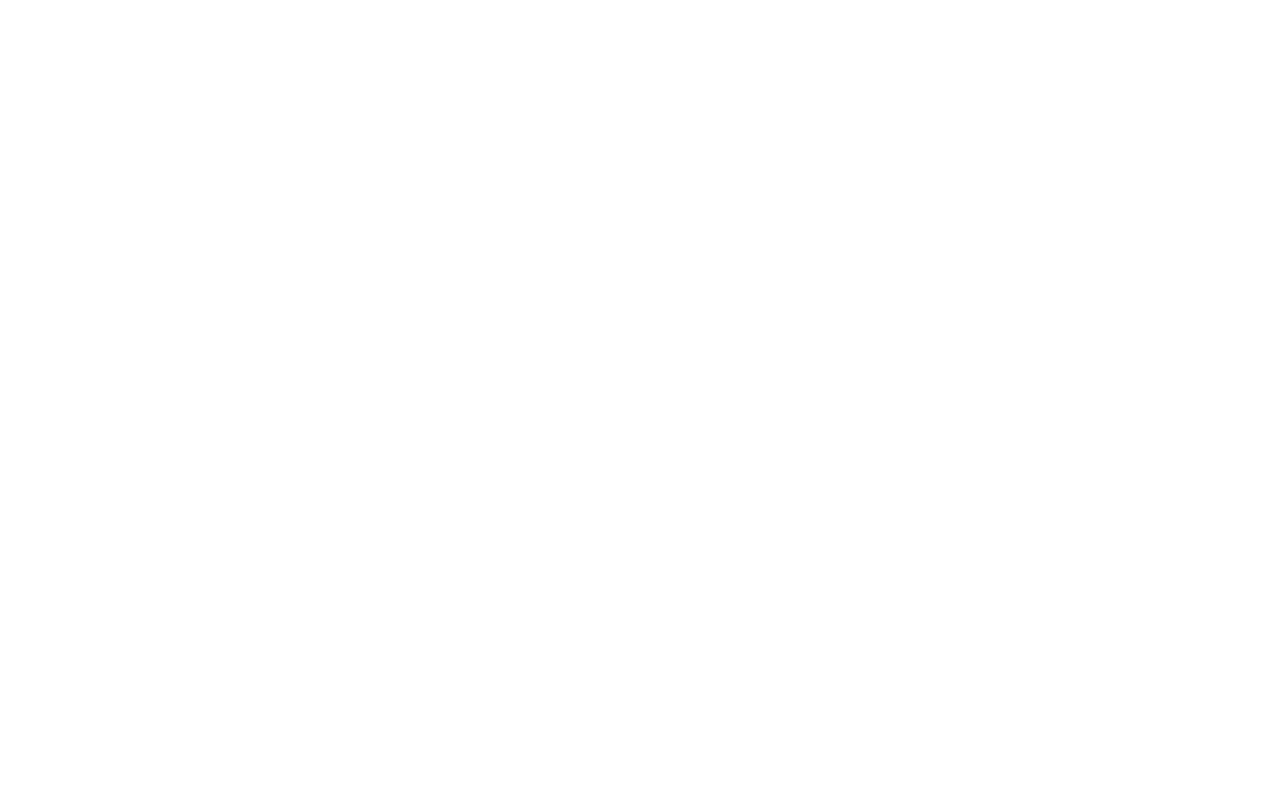
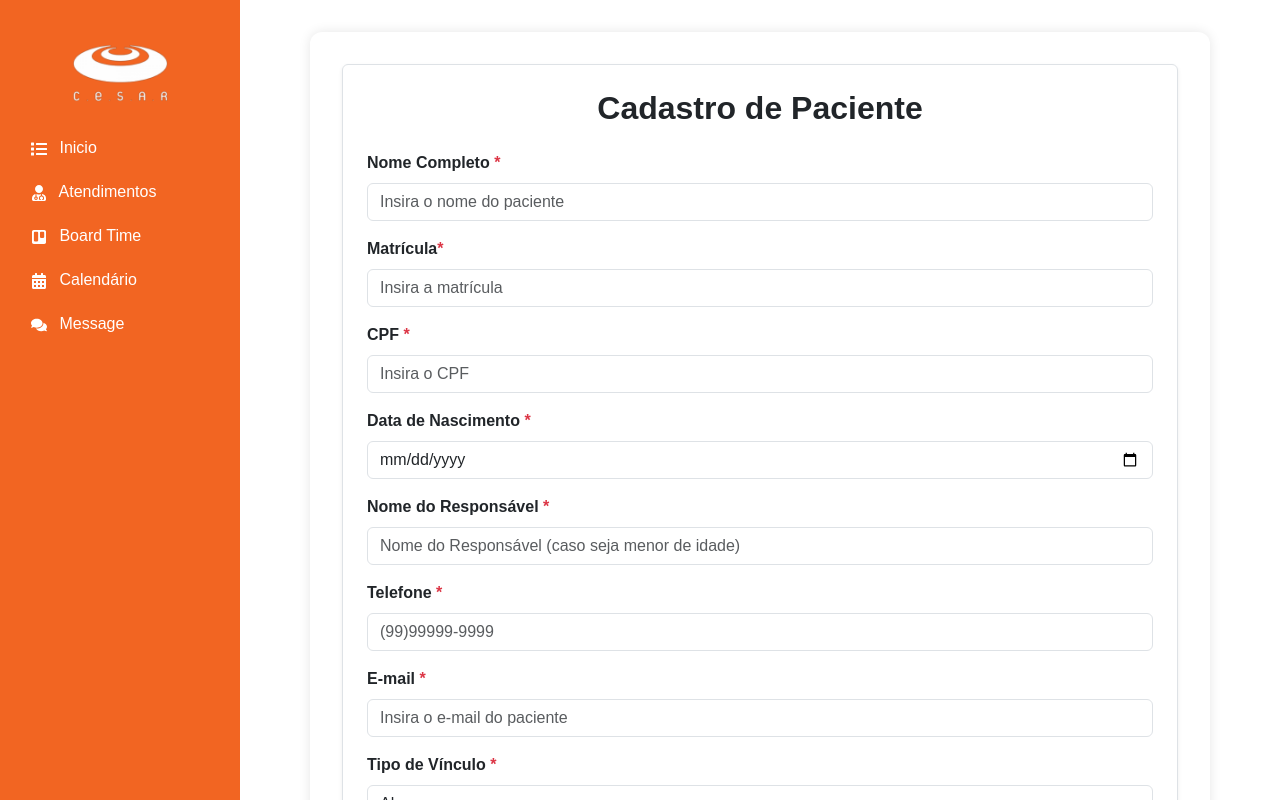
Before and after one commit to felipereis13/cesar-gerenciador-PD, a React (Vite) app: page /cadastro in a window 1280 px wide. Before the commit this address had no page. Shown: the top 800 px of the page. Built offline with nearby package versions, Linux system fonts and the light colour scheme.

Commit message:
atualizacao

```diff
--- a/src/App.jsx
+++ b/src/App.jsx
@@ -5,6 +5,7 @@
 import Login from "./components/Login/Login"
 import TelaPerfilUsuario from "./pages/TelaPerfilUsuario"
 import Recuperacao from "./pages/Recuperacao"
+import CadastroPaciente from "./pages/CadastroPaciente"
 import "./App.css"
 
 export default function App() {
@@ -16,6 +17,7 @@
         <Route path="/atendimentos" element={<PagAtendimentos />} />
         <Route path="/perfil" element={<TelaPerfilUsuario />} />
         <Route path="/recuperacao" element={<Recuperacao />} />
+        <Route path="/cadastro" element={<CadastroPaciente />} />
       </Routes>
     </div>
   )
--- a/src/pages/CadastroPaciente.jsx
+++ b/src/pages/CadastroPaciente.jsx
@@ -29,10 +29,18 @@
 
             <div className="mb-3">
               <label className="form-label fw-bold">
-                Matrícula ou CPF <span className="text-danger">*</span>
+              Matrícula<span className="text-danger">*</span>
               </label>
-              <input type="text" name="matricula_ou_CPF" className="form-control" placeholder="Insira a matrícula ou o CPF" />
+              <input type="text" name="matricula_ou_CPF" className="form-control" placeholder="Insira a matrícula" />
             </div>
+
+              <div className="mb-3">
+              <label className="form-label fw-bold">
+              CPF <span className="text-danger">*</span>
+              </label>
+              <input type="text" name="matricula_ou_CPF" className="form-control" placeholder="Insira o CPF" />
+            </div>
+
 
             <div className="mb-3">
               <label className="form-label fw-bold">
@@ -137,14 +145,6 @@
               </div>
             </div>
 
-            <div className="mb-3">
-              <label className="form-label fw-bold">Horário de Atendimento</label>
-              <input type="time" name="horario" className="form-control" />
-              <div className="form-text mt-1">
-                (O horário está sujeito a alterações conforme disponibilidade do terapeuta e/ou do paciente)
-              </div>
-            </div>
-
             <div className="d-flex gap-2 mt-4">
               <button type="submit" className="btn btn-primary">Enviar</button>
               <button type="reset" className="btn btn-secondary">Limpar</button>
```
